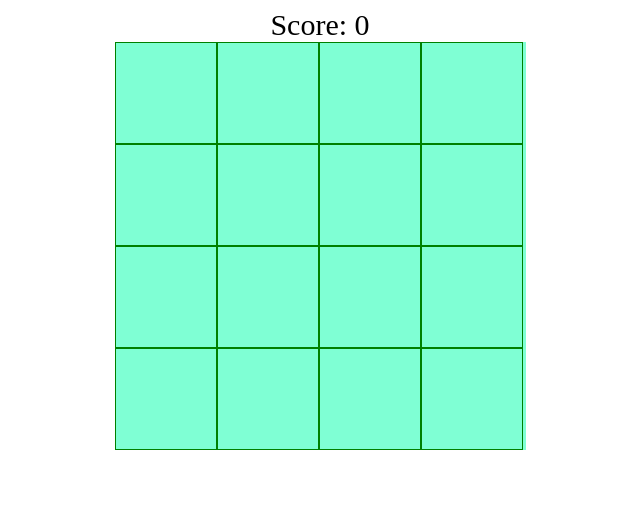
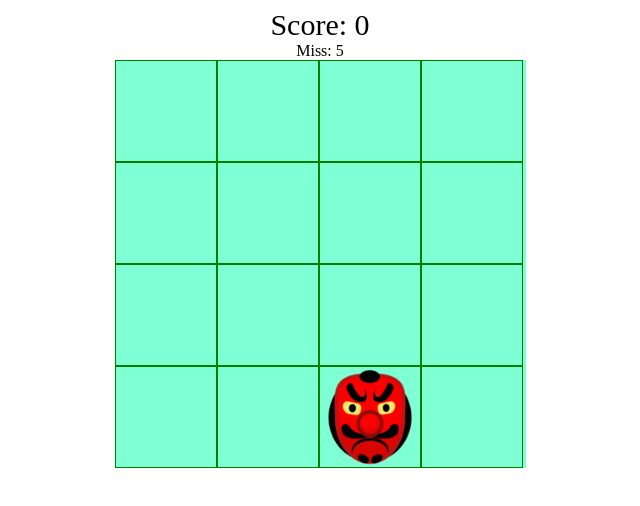
Before and after one commit to VorobevDenis95/ahj-event, a website built with webpack: page src/index.html in a window 1280 px wide. Shown: the whole page, without its empty margins (320-960 px from the left). Built offline with nearby package versions, Linux system fonts and the light colour scheme.

Commit message:
add task

```diff
--- a/src/css/style.css
+++ b/src/css/style.css
@@ -22,6 +22,7 @@ body {
 }
 
 .field_active {
+    cursor: url('../img/molotok.png'), pointer;
     background-image: url('../img/goblin.png');
     background-size: contain;
 }
--- a/src/index.html
+++ b/src/index.html
@@ -7,6 +7,7 @@
     <title>Document</title>
 </head>
 <div class="score">Score: <span class="score_number">0</span></div>
+<div class="miss">Miss: <span class="miss_number">0</span></div>
 <div class="board">
     <div class="field"></div>
     <div class="field"></div>
--- a/src/js/Board.js
+++ b/src/js/Board.js
@@ -1,7 +1,15 @@
+import GameState from './GameState';
+
 export default class Board {
   constructor(fields) {
     this.fields = fields;
     this.random = null;
+    this.hit = false;
+    this.interval = null;
+    this.gameState = new GameState();
+
+    this.onClick = this.onClick.bind(this);
+
     this.fields.forEach((item) => {
       item.addEventListener('click', this.onClick);
     });
@@ -27,13 +35,51 @@ export default class Board {
   }
 
   moveGoblin() {
-    this.deleteActiveClass();
-    this.addActiveClass();
+    this.interval = setInterval(() => {
+      if (!this.hit) {
+        this.miss();
+      }
+      if (this.hit) {
+        this.hit = false;
+      }
+      this.deleteActiveClass();
+      this.addActiveClass();
+    }, 1000);
   }
 
-  // onClick(e) {
-  //   if (e.target.className === 'field field_active') {
+  clearsInterval() {
+    this.hit = true;
+    clearInterval(this.interval);
+  }
 
-  //   }
-  // }
+  showScore() {
+    document.querySelector('.score_number').textContent = this.gameState.score;
+  }
+
+  showMiss() {
+    if (this.gameState.miss === 5) {
+      this.gameOver();
+    }
+    document.querySelector('.miss_number').textContent = this.gameState.miss;
+  }
+
+  onClick(e) {
+    if (e.target.className === 'field field_active') {
+      this.gameState.score += 1;
+      this.showScore();
+      this.clearsInterval();
+      this.deleteActiveClass();
+      this.moveGoblin();
+    }
+  }
+
+  miss() {
+    this.gameState.miss += 1;
+    this.showMiss();
+  }
+
+  gameOver() {
+    this.clearsInterval();
+    alert('Вы проиграли');
+  }
 }
--- a/src/js/GameController.js
+++ b/src/js/GameController.js
@@ -1,16 +1,11 @@
 import Board from './Board';
-import GameState from './GameState';
-
-// const fields = Array.from(document.querySelectorAll('.field'));
 
 export default class GameController {
-  constuctor(fields) {
-    // this.fields = Array.from(document.querySelectorAll('.field'));
+  constructor(fields) {
     this.board = new Board(fields);
-    this.gamestate = new GameState();
   }
 
   start() {
-    console.log(this);
+    this.board.moveGoblin();
   }
 }
--- a/src/js/GameState.js
+++ b/src/js/GameState.js
@@ -1,6 +1,7 @@
 export default class GameState {
   constructor() {
-    this.score = null;
+    this.score = 0;
+    this.miss = 0;
     this.interval = null;
   }
 }
--- a/src/js/app.js
+++ b/src/js/app.js
@@ -1,23 +1,7 @@
 /* eslint-disable no-unused-vars */
-import Board from './Board';
 import GameController from './GameController';
-import GameState from './GameState';
 
 const fields = Array.from(document.querySelectorAll('.field'));
 
 const gameContorler = new GameController(fields);
 gameContorler.start();
-
-const board = new Board(fields);
-const state = new GameState();
-console.log(board);
-console.log(state);
-console.log(gameContorler);
-// const board = new Board(fields);
-
-// document.addEventListener('DOMContentLoaded', () => {
-//   const interval = setInterval(() => {
-//     board.deleteActiveClass();
-//     board.addActiveClass();
-//   }, 1000);
-// });
--- a/webpack.config.js
+++ b/webpack.config.js
@@ -3,6 +3,7 @@ const HtmlWebPackPlugin = require('html-webpack-plugin');
 const MiniCssExtractPlugin = require('mini-css-extract-plugin');
 
 module.exports = {
+  devtool: 'source-map',
   output: {
     path: path.resolve(__dirname, 'dist'),
     assetModuleFilename: 'images/[hash][ext][query]',
```
Also changed, not shown: README.md (added), src/img/molotok.png (added).
